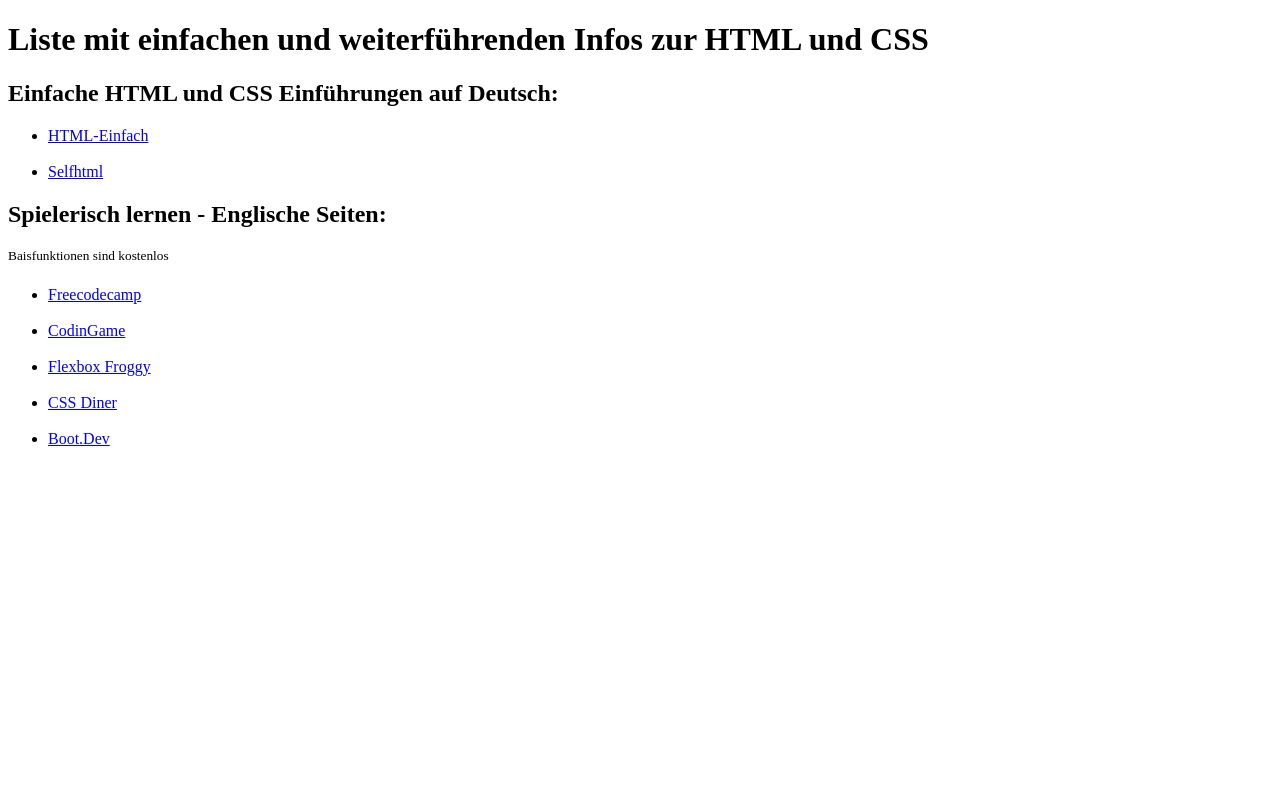
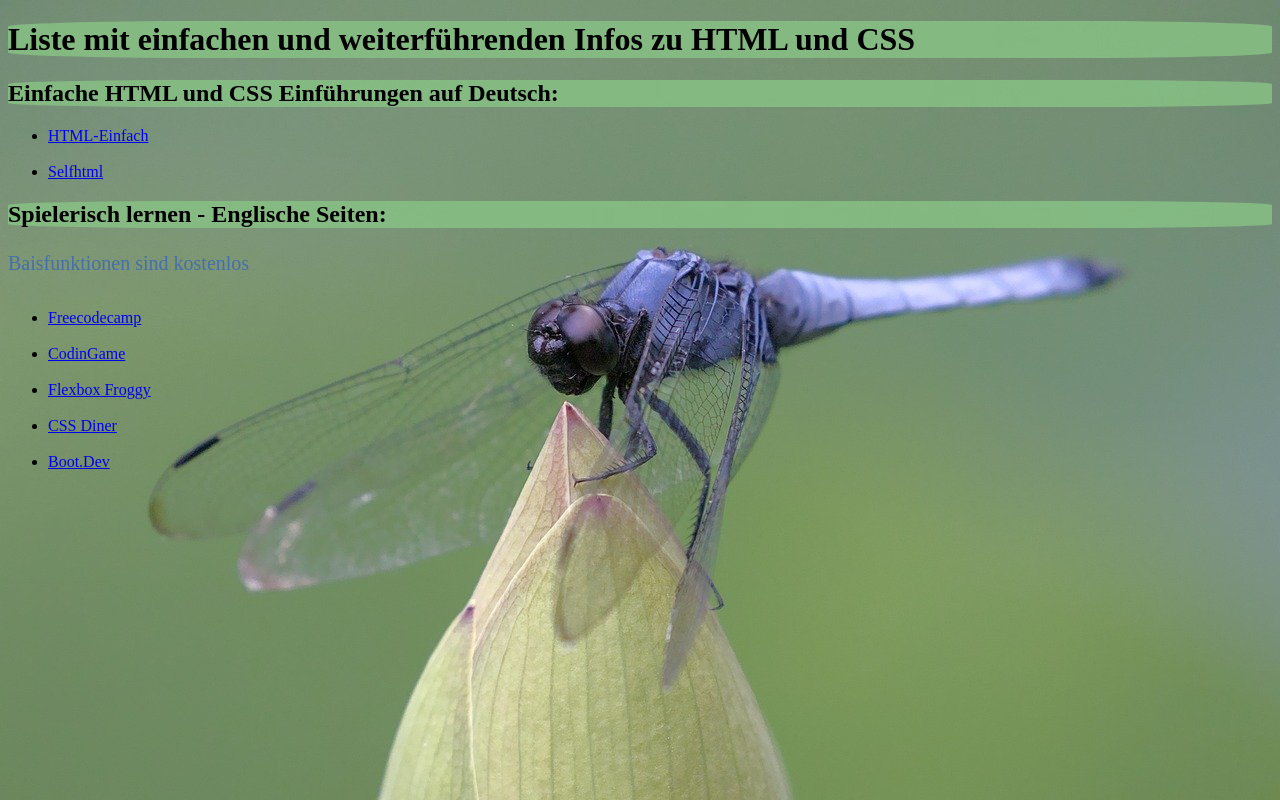
Before and after one commit to Strigiformis/dci_kurs, a plain HTML site: page uebungen/spielereien/links_coding_css_extern.html in a window 1280 px wide. Drawn offline with Linux system fonts and the light colour scheme; files that its build step writes are made by us from their sources.

Commit message:
sortiert

```diff
--- /dev/null
+++ b/uebungen/css/stylesheet_links_coding.css
@@ -0,0 +1,21 @@
+h1 {
+  color: rgb(0, 0, 0);
+  background-image: 1;
+  background-color: transparent;
+}
+
+h1,
+h2 {
+  background-color: rgba(135, 193, 133, 0.84);
+  border-radius: 15%;
+}
+
+p {
+  font-size: 1.5em;
+  color: #456fab;
+  background-image: none;
+  background-color: transparent;
+}
+.classtest1 {
+  background-image: url("/matwebdev/bilder/dragonfly-8105989_1280.jpg");
+}
--- a/uebungen/links_coding.html
+++ b/uebungen/spielereien/links_coding_css_extern.html
@@ -5,11 +5,12 @@
     <meta charset="UTF-8">
     <meta name="viewport" content="width=device-width, initial-scale=1.0">
     <title>Link-Liste</title>
+    <link rel="stylesheet" href="/uebungen/stylesheet_links_coding.css">
 </head>
-<h1>Liste mit einfachen und weiterführenden Infos zur HTML und CSS</h1>
+<h1>Liste mit einfachen und weiterführenden Infos zu HTML und CSS</h1>
 
-<body>
-    <h2>Einfache HTML und CSS Einführungen auf Deutsch:</h2>
+<body class="classtest1">
+        <h2>Einfache HTML und CSS Einführungen auf Deutsch:</h2>
     <ul>
         <li> <a href="https://html-einfach.de/html/html-lernen/">HTML-Einfach</a></li><br>
         <li> <a href="https://wiki.selfhtml.org/wiki/HTML/Tutorials/Einstieg">Selfhtml</a></li>
```
Also changed, not shown: uebungen/dci_aufgaben.html (added, +17 -0 lines), uebungen/css/stylesheet_aufgaben.css (added), uebungen/spielereien/DCI-Html-Kurs-Gehversuche.html (renamed from uebungen/DCI-Html-Kurs-Gehversuche.html), uebungen/spielereien/googlemapseinbetten.html (renamed from uebungen/googlemapseinbetten.html), uebungen/spielereien/kontaktformular.html (renamed from uebungen/kontaktformular.html), uebungen/spielereien/mediadateien_einfuegen.html (renamed from uebungen/mediadateien_einfuegen.html), uebungen/spielereien/suche_selfwiki.html (renamed from uebungen/suche_selfwiki.html), uebungen/spielereien/uebungen_links_formulare.html (renamed from uebungen/uebungen_links_formulare.html).
